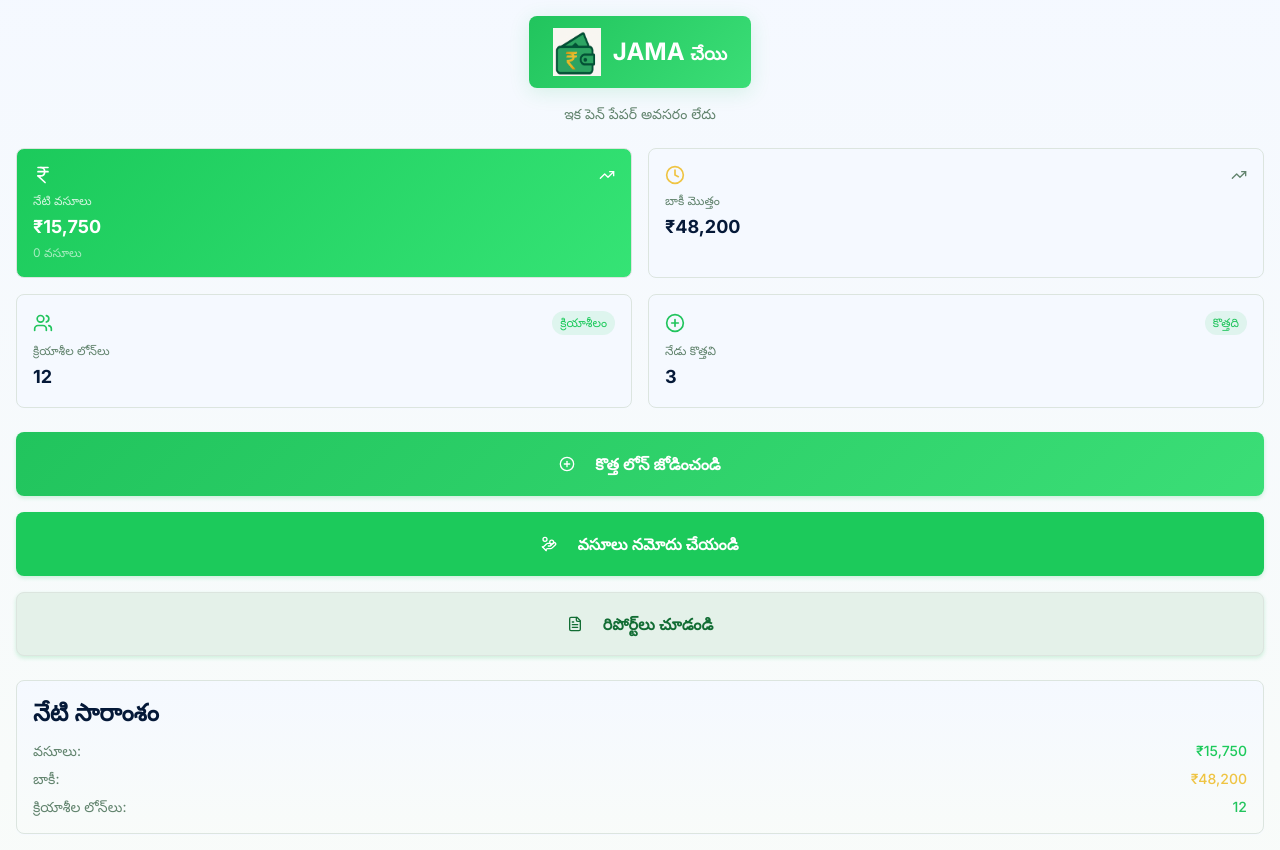
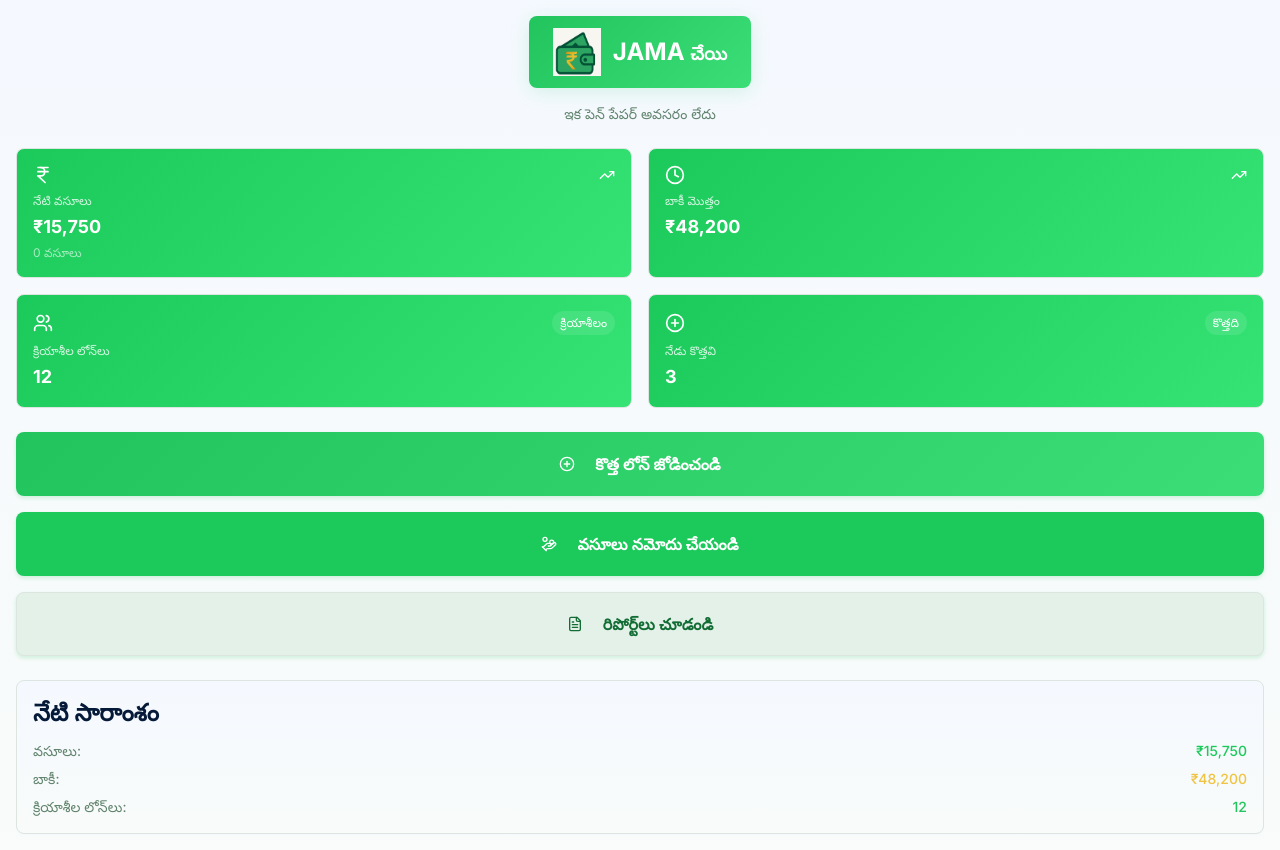
Before and after one commit to mallidiadireddy9999-crypto/jama-daily-collections, a React (Vite) app: page / in a window 1280 px wide. Built offline with nearby package versions, Linux system fonts and the light colour scheme.

Commit message:
Make dashboard boxes green
Update the dashboard to display four boxes with a green theme.

```diff
--- a/src/components/Dashboard.tsx
+++ b/src/components/Dashboard.tsx
@@ -202,17 +202,17 @@ const Dashboard = () => {
         </Card>
 
         <Card
-          className="p-4 shadow-card cursor-pointer hover:scale-105 transition-transform"
+          className="p-4 shadow-card bg-gradient-success cursor-pointer hover:scale-105 transition-transform"
           onClick={handleViewPendingBalance}
         >
           <div className="space-y-2">
             <div className="flex items-center justify-between">
-              <Clock className="h-5 w-5 text-warning" />
-              <TrendingUp className="h-4 w-4 text-muted-foreground" />
+              <Clock className="h-5 w-5 text-success-foreground" />
+              <TrendingUp className="h-4 w-4 text-success-foreground" />
             </div>
             <div className="space-y-1">
-              <p className="text-xs text-muted-foreground">బాకీ మొత్తం</p>
-              <p className="text-lg font-bold text-foreground">
+              <p className="text-xs text-success-foreground/80">బాకీ మొత్తం</p>
+              <p className="text-lg font-bold text-success-foreground">
                 ₹{todayStats.pendingBalance.toLocaleString()}
               </p>
             </div>
@@ -220,19 +220,19 @@ const Dashboard = () => {
         </Card>
 
         <Card
-          className="p-4 shadow-card cursor-pointer hover:scale-105 transition-transform"
+          className="p-4 shadow-card bg-gradient-success cursor-pointer hover:scale-105 transition-transform"
           onClick={handleViewActiveLoans}
         >
           <div className="space-y-2">
             <div className="flex items-center justify-between">
-              <Users className="h-5 w-5 text-primary" />
-              <span className="text-xs text-success bg-success/10 px-2 py-1 rounded-full">
+              <Users className="h-5 w-5 text-success-foreground" />
+              <span className="text-xs text-success-foreground bg-success-foreground/10 px-2 py-1 rounded-full">
                 క్రియాశీలం
               </span>
             </div>
             <div className="space-y-1">
-              <p className="text-xs text-muted-foreground">క్రియాశీల లోన్‌లు</p>
-              <p className="text-lg font-bold text-foreground">
+              <p className="text-xs text-success-foreground/80">క్రియాశీల లోన్‌లు</p>
+              <p className="text-lg font-bold text-success-foreground">
                 {todayStats.activeLoans}
               </p>
             </div>
@@ -240,19 +240,19 @@ const Dashboard = () => {
         </Card>
 
         <Card
-          className="p-4 shadow-card cursor-pointer hover:scale-105 transition-transform"
+          className="p-4 shadow-card bg-gradient-success cursor-pointer hover:scale-105 transition-transform"
           onClick={handleViewNewLoans}
         >
           <div className="space-y-2">
             <div className="flex items-center justify-between">
-              <PlusCircle className="h-5 w-5 text-primary" />
-              <span className="text-xs text-primary bg-primary/10 px-2 py-1 rounded-full">
+              <PlusCircle className="h-5 w-5 text-success-foreground" />
+              <span className="text-xs text-success-foreground bg-success-foreground/10 px-2 py-1 rounded-full">
                 కొత్తది
               </span>
             </div>
             <div className="space-y-1">
-              <p className="text-xs text-muted-foreground">నేడు కొత్తవి</p>
-              <p className="text-lg font-bold text-foreground">
+              <p className="text-xs text-success-foreground/80">నేడు కొత్తవి</p>
+              <p className="text-lg font-bold text-success-foreground">
                 {todayStats.newLoansToday}
               </p>
             </div>
```
